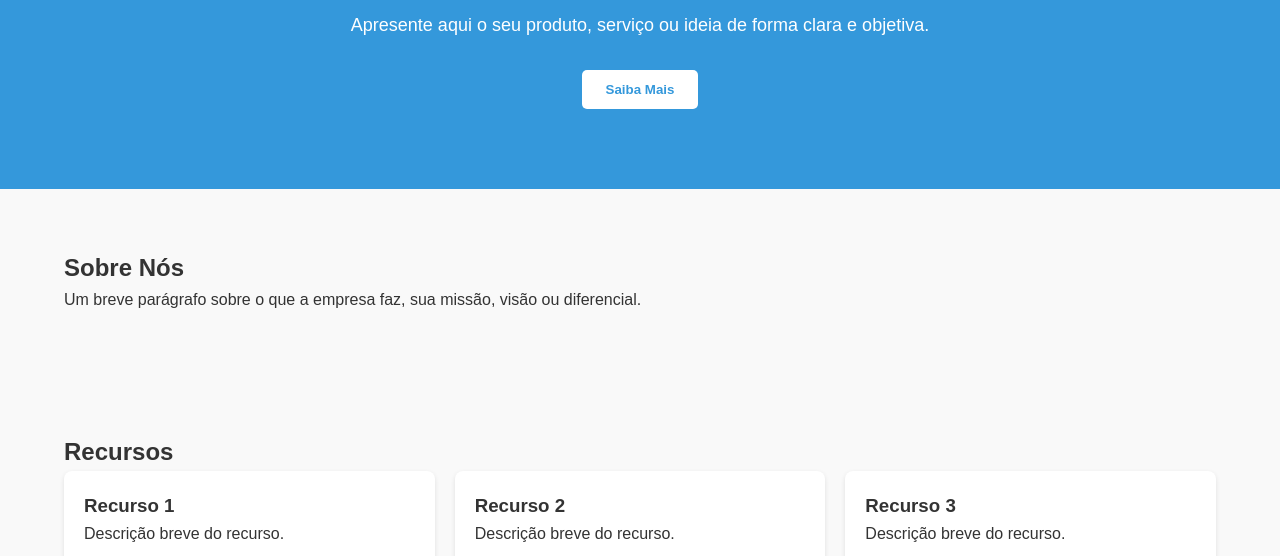
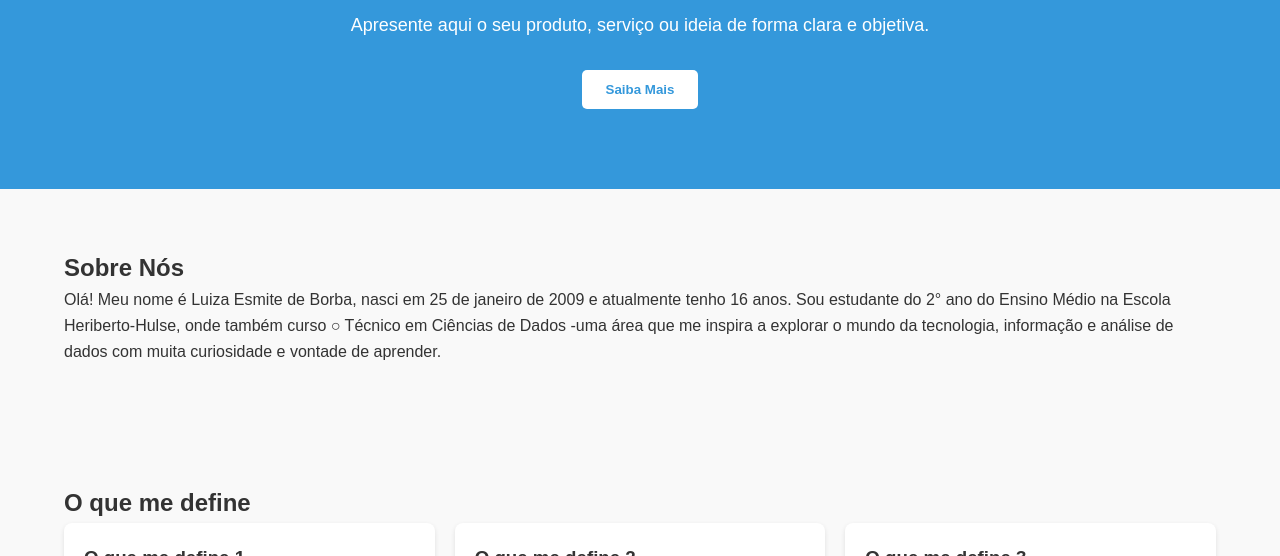
Before and after one commit to Esmitee/lading-page, a plain HTML site: page index.html in a window 1280 px wide. Shown: the part 244-800 px from the top of the page. Drawn offline with Linux system fonts and the light colour scheme.

Commit message:
Atualizar o index.html

```diff
--- a/index.html
+++ b/index.html
@@ -32,25 +32,40 @@
   <section id="sobre">
     <div class="container">
       <h2>Sobre Nós</h2>
-      <p>Um breve parágrafo sobre o que a empresa faz, sua missão, visão ou diferencial.</p>
+      <p>Olá! Meu nome é Luiza Esmite de Borba,
+nasci em 25 de janeiro de 2009 e
+atualmente tenho 16 anos. Sou
+estudante do 2° ano do Ensino Médio na
+Escola Heriberto-Hulse, onde também curso
+○ Técnico em Ciências de Dados -uma
+área que me inspira a explorar o mundo
+da tecnologia, informação e análise de
+dados com muita curiosidade e vontade
+de aprender.</p>
     </div>
   </section>
 
-  <section id="recursos">
+  <section id="O que me define">
     <div class="container">
-      <h2>Recursos</h2>
+      <h2>O que me define</h2>
       <div class="grid">
         <div class="grid-item">
-          <h3>Recurso 1</h3>
-          <p>Descrição breve do recurso.</p>
+          <h3>O que me define 1</h3>
+          <p>Curiosidade sem fim: adoro aprender
+coisas novas e descobrir como o
+mundo funciona.</p>
         </div>
         <div class="grid-item">
-          <h3>Recurso 2</h3>
-          <p>Descrição breve do recurso.</p>
+          <h3>O que me define 2</h3>
+          <p>Sensibilidade com o mundo e com as
+pessoas: sou atenta, carinhosa e
+gosto de ouvir.</p>
         </div>
         <div class="grid-item">
-          <h3>Recurso 3</h3>
-          <p>Descrição breve do recurso.</p>
+          <h3>O que me define 3</h3>
+          <p>Força sutil: mesmo sendo tímida,
+enfrento desafios com coragem e
+dedicação.</p>
         </div>
       </div>
     </div>
```
